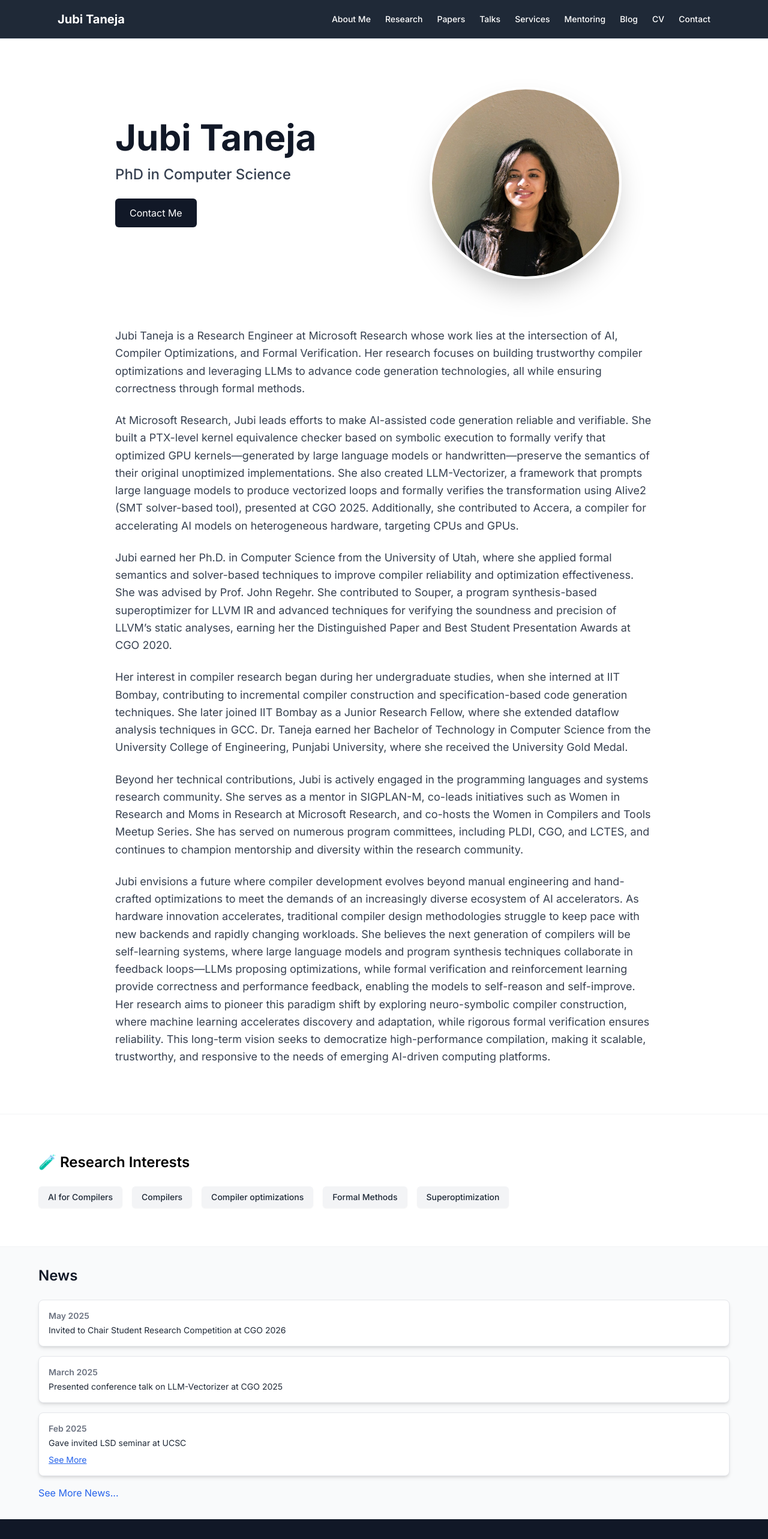
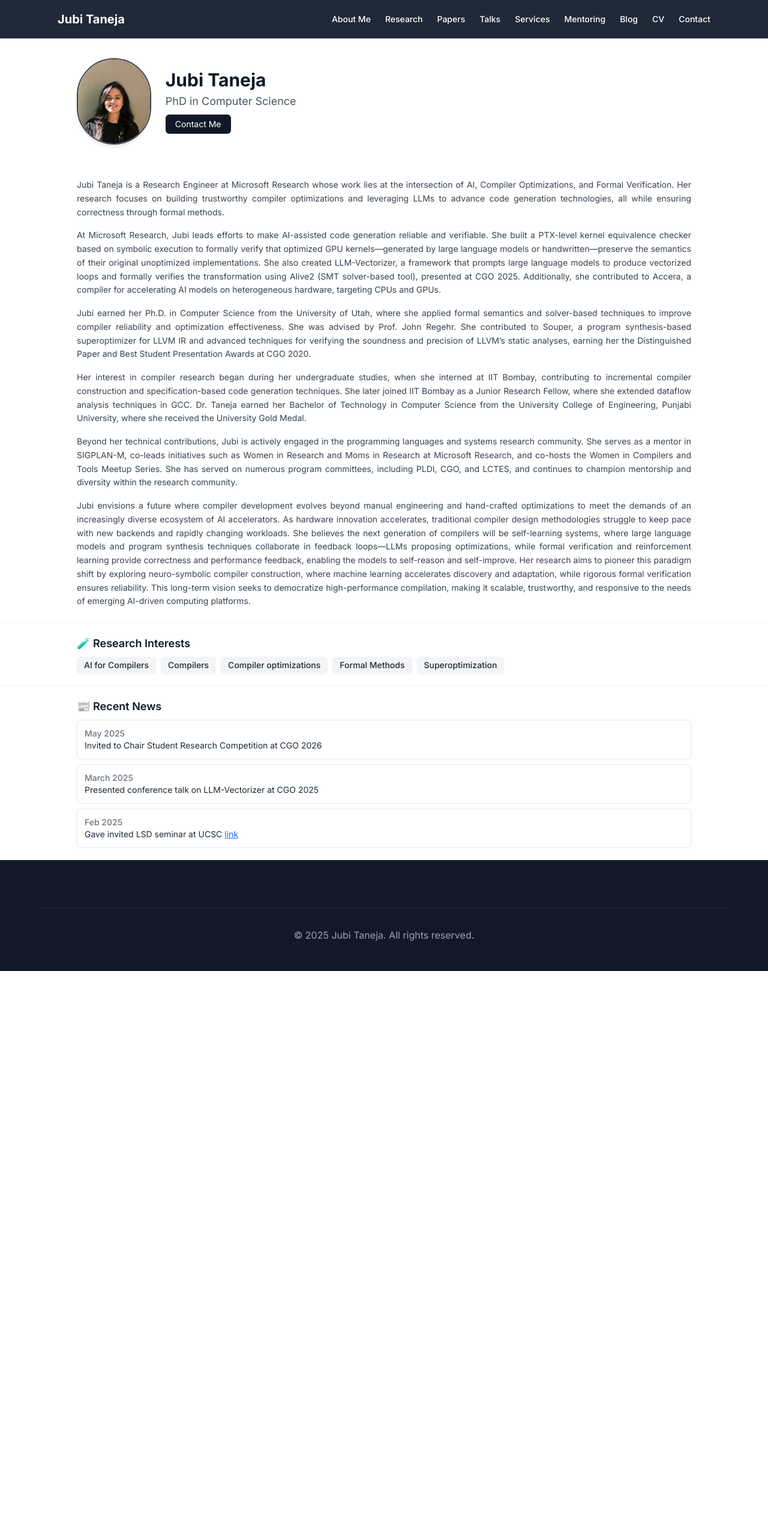
Before and after one commit to maheshcodes12/Portfolio---, a Next.js app: page / in a window 1280 px wide. Shown: the top 2566 px of the page at 60% size. After the commit the page ends 1619 px from the top, so only its background shows below. Built offline with nearby package versions, Linux system fonts and the light colour scheme.

Commit message:
main page changes

```diff
--- a/app/page.tsx
+++ b/app/page.tsx
@@ -2,81 +2,54 @@
 
 import Link from "next/link";
 import Image from "next/image";
-import { useEffect, useState } from "react";
-
 
 export default function Home() {
-
-	useEffect(() => {
-		const handleScroll = () => {
-			const heroSection = document.getElementById("hero");
-			if (!heroSection) return;
-
-			const rect = heroSection.getBoundingClientRect();
-		};
-
-		window.addEventListener("scroll", handleScroll);
-		return () => window.removeEventListener("scroll", handleScroll);
-	}, []);
-
   const newsItems = [
     {
       date: "May 2025",
       text: "Invited to Chair Student Research Competition at CGO 2026",
-			image: "/n1.png", // Add actual image path
     },
     {
       date: "March 2025",
       text: "Presented conference talk on LLM-Vectorizer at CGO 2025",
-			image: "/n1.png",
     },
     {
       date: "Feb 2025",
       text: "Gave invited LSD seminar at UCSC",
       link: "https://lsd.ucsc.edu/lsd-seminar/2025wi/",
-			image: "/n1.png",
     },
   ];
 
   return (
-		<main className='min-h-screen scroll-smooth'>
-			{/* Hero Section */}
-			{/* Hero Section */}
-			<section id="hero" className="py-20 px-4 md:px-6 lg:px-8">
-				<div className="container mx-auto max-w-4xl">
-				<div className="flex flex-col-reverse md:flex-row items-center gap-12">
-					{/* Left Text Block */}
-					<div className="flex-1 text-center md:text-left">
-					<h1 className="text-4xl md:text-5xl lg:text-6xl font-bold text-gray-900 mb-4">
-						Jubi Taneja
-					</h1>
-					<h2 className="text-xl md:text-2xl font-medium text-gray-700 mb-6">
-						PhD in Computer Science
-					</h2>
-					<Link
-						href="/contact"
-						className="inline-block px-6 py-3 bg-gray-900 text-white rounded-md hover:bg-gray-800 transition-colors mb-8"
-					>
-						Contact Me
-					</Link>
-					</div>
-
-					{/* Right Image Block */}
-					<div className="flex-1 flex justify-center">
-					<div className="relative w-64 h-64 md:w-80 md:h-80 rounded-full overflow-hidden border-4 border-white shadow-2xl">
+    <main className="min-h-screen scroll-smooth text-[15px] md:text-base bg-white">
+      {/* Header Section */}
+      <section className="px-4 py-6 md:px-8 md:py-8">
+        <div className="max-w-5xl mx-auto flex flex-col justify-center md:flex-row items-center md:items-start md:gap-6 ">
+          <div className="relative w-28 h-28 md:w-36 md:h-36 rounded-full overflow-hidden border-2 border-gray-700 shadow-md mb-4 md:mb-0">
             <Image
               src="/juhitaneja.jpeg"
-						alt="Dr. Jubi Taneja"
+              alt="Jubi Taneja"
               fill
               className="object-cover"
               priority
             />
           </div>
+          <div className="flex flex-col items-center h-36 md:items-start text-center md:text-left justify-center w-full">
+            <h1 className="text-2xl md:text-3xl font-bold text-gray-900">Jubi Taneja</h1>
+            <h2 className="text-base md:text-lg text-gray-600 mt-1 mb-2">PhD in Computer Science</h2>
+            <Link
+              href="/contact"
+              className="px-4 py-1.5 bg-gray-900 text-white rounded-md hover:bg-gray-800 transition-colors text-sm"
+            >
+              Contact Me
+            </Link>
           </div>
         </div>
+      </section>
 
-				{/* Bio Paragraph Section */}
-				<div className="pt-20 max-w-4xl mx-auto text-gray-700 text-lg leading-relaxed space-y-6">
+      {/* About Me */}
+      <section className="px-4 py-4 md:px-8 md:py-6">
+        <div className="max-w-5xl mx-auto text-gray-700 leading-relaxed text-sm space-y-4 text-justify">
           <p>
             Jubi Taneja is a Research Engineer at Microsoft Research whose work lies at the intersection of AI, Compiler Optimizations, and Formal Verification. Her research focuses on building trustworthy compiler optimizations and leveraging LLMs to advance code generation technologies, all while ensuring correctness through formal methods.
           </p>
@@ -96,27 +69,18 @@ export default function Home() {
             Jubi envisions a future where compiler development evolves beyond manual engineering and hand-crafted optimizations to meet the demands of an increasingly diverse ecosystem of AI accelerators. As hardware innovation accelerates, traditional compiler design methodologies struggle to keep pace with new backends and rapidly changing workloads. She believes the next generation of compilers will be self-learning systems, where large language models and program synthesis techniques collaborate in feedback loops—LLMs proposing optimizations, while formal verification and reinforcement learning provide correctness and performance feedback, enabling the models to self-reason and self-improve. Her research aims to pioneer this paradigm shift by exploring neuro-symbolic compiler construction, where machine learning accelerates discovery and adaptation, while rigorous formal verification ensures reliability. This long-term vision seeks to democratize high-performance compilation, making it scalable, trustworthy, and responsive to the needs of emerging AI-driven computing platforms.
           </p>
         </div>
-				</div>
       </section>
 
-
-			{/* Research Interests Section */}
-			<section className='bg-white py-16 px-4 md:px-6 lg:px-8 border-t border-gray-100'>
-				<div className='container mx-auto max-w-6xl'>
-					<h2 className='text-2xl font-semibold text-gray-900 mb-6 flex items-center gap-2'>
-						<span className='text-black'>🧪 Research Interests</span>
-					</h2>
-					<div className='flex flex-wrap gap-4'>
-						{[
-							"AI for Compilers",
-							"Compilers",
-							"Compiler optimizations",
-							"Formal Methods",
-							"Superoptimization",
-						].map((interest) => (
+      {/* Research Interests */}
+      <section className="px-4 py-4 md:px-8 md:py-5 border-t border-gray-100">
+        <div className="max-w-5xl mx-auto">
+          <h2 className="text-lg font-semibold text-gray-900 mb-2">🧪 Research Interests</h2>
+          <div className="flex flex-wrap gap-2">
+            {["AI for Compilers", "Compilers", "Compiler optimizations", "Formal Methods", "Superoptimization"].map((interest) => (
               <span
                 key={interest}
-								className='px-4 py-2 bg-gray-100 text-gray-800 text-sm font-medium rounded-md shadow-sm'>
+                className="px-3 py-1 bg-gray-100 text-gray-800 text-sm font-medium rounded-md shadow-sm"
+              >
                 {interest}
               </span>
             ))}
@@ -124,37 +88,33 @@ export default function Home() {
         </div>
       </section>
 
-			{/* News Section */}
-			<section className='bg-gray-50 py-8 px-4 md:px-6 lg:px-8 border-t border-gray-100'>
-				<div className='container mx-auto max-w-6xl'>
-					<h2 className='text-2xl font-semibold text-gray-900 mb-6'>News</h2>
-
-					<div className='space-y-4'>
+      {/* News */}
+      <section className="px-4 py-4 md:px-8 md:py-5 border-t border-gray-100">
+        <div className="max-w-5xl mx-auto">
+          <h2 className="text-lg font-semibold text-gray-900 mb-2">📰 Recent News</h2>
+          <div className="space-y-2">
             {newsItems.map((item, index) => (
-						<div
-						key={index}
-						className='bg-white rounded-lg shadow-md border border-gray-200 p-4'
-						>
-						<p className='text-sm text-gray-500 mb-1 font-semibold'>
-							{item.date}
-						</p>
-						<p className='text-gray-800 text-sm'>{item.text}</p>
+              <div key={index} className="bg-white rounded-md border border-gray-200 p-3 text-sm">
+                <p className="text-gray-500 font-medium">{item.date}</p>
+                <p className="text-gray-800">
+                  {item.text}
                   {item.link && (
+                    <>
+                      {" "}
                       <a
                         href={item.link}
-							target='_blank'
-							rel='noopener noreferrer'
-							className='block mt-2 text-blue-600 text-sm underline'
+                        target="_blank"
+                        rel="noopener noreferrer"
+                        className="text-blue-600 underline"
                       >
-							See More
+                        link
                       </a>
+                    </>
                   )}
+                </p>
               </div>
             ))}
           </div>
-				</div>
-				<div className="ontainer mx-auto max-w-6xl pt-4 text-blue-600">
-					See More News...
         </div>
       </section>
     </main>
```
Lines whose indentation alone changed are shown as unchanged.
